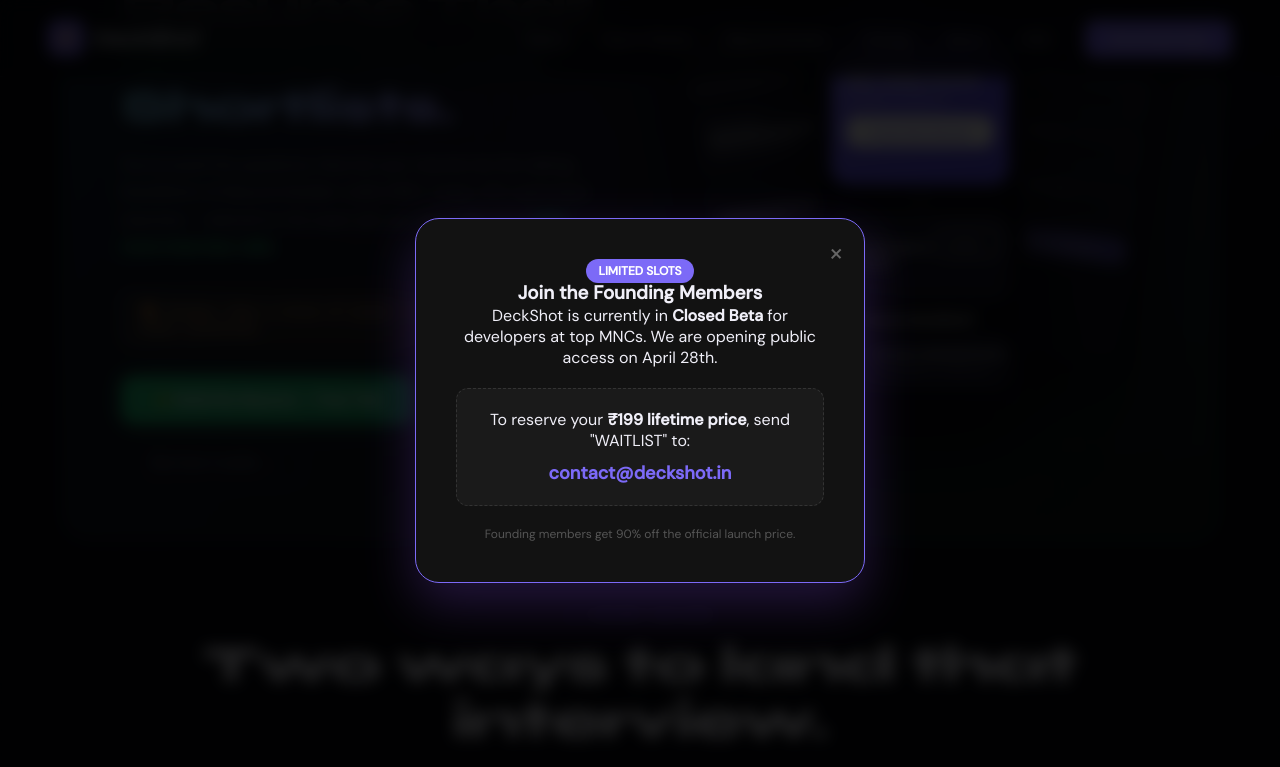
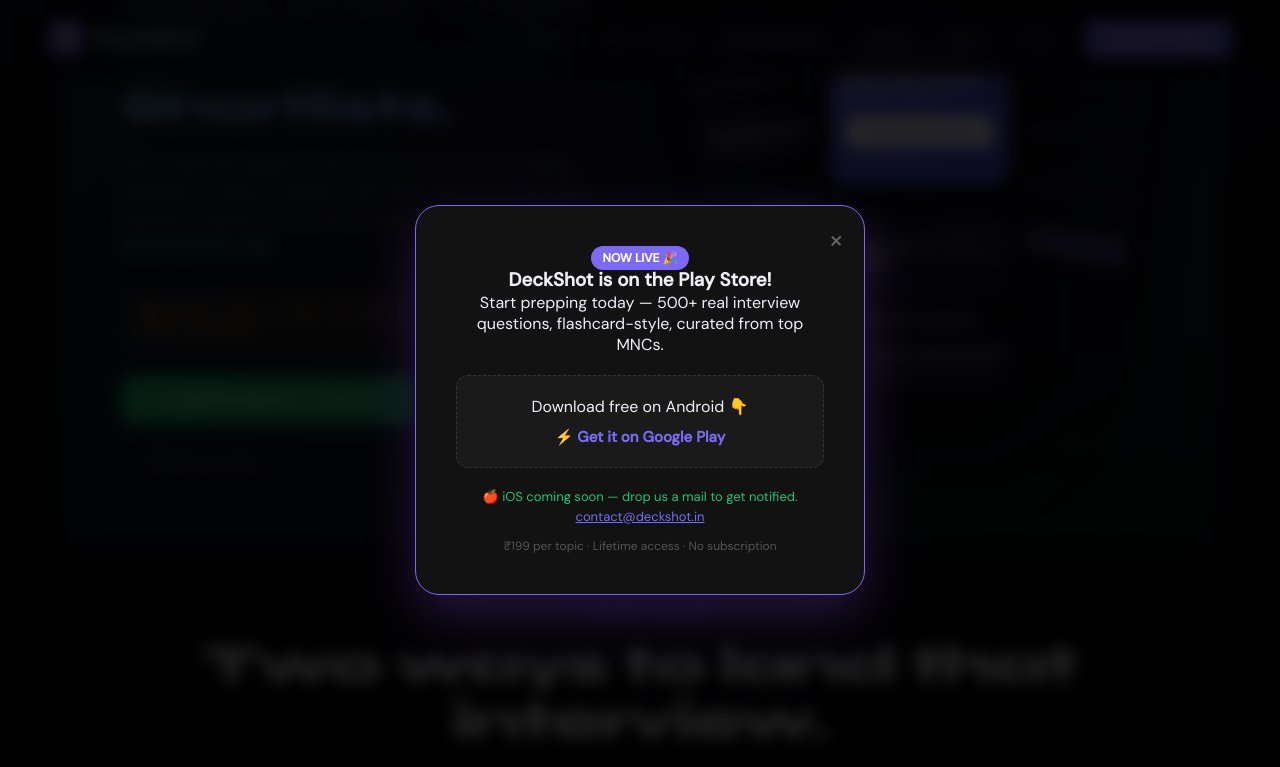
Before and after one commit to mohdzaid-dev/deckshot-website, a plain HTML site: page index.html in a window 1280 px wide. Both pictures are taken after a click on the button "✨ Build My Resume — Free Trial". Shown: the part 5315-6082 px from the top of the page. Drawn offline with Linux system fonts and the light colour scheme.

Commit message:
Revise waitlist modal for DeckShot launch
Updated waitlist modal content to reflect the launch of DeckShot on the Play Store and added download instructions.

```diff
--- a/index.html
+++ b/index.html
@@ -3027,20 +3027,28 @@
   <div id="waitlistModal" class="modal-overlay">
   <div class="modal-content">
     <span class="close-modal" onclick="closeWaitlist()">&times;</span>
-    <div class="modal-header">
-      <span class="badge">Limited Slots</span>
-      <h3>Join the Founding Members</h3>
-    </div>
-    <p>DeckShot is currently in <strong>Closed Beta</strong> for developers at top MNCs. We are opening public access on April 28th.</p>
-
-    <div class="waitlist-box">
-      <p>To reserve your <strong>₹199 lifetime price</strong>, send "WAITLIST" to:</p>
-      <a href="mailto:contact@deckshot.in?subject=Join%20Waitlist&body=Hi%20Zaid,%20I'd%20like%20to%20join%20the%20DeckShot%20waitlist." class="email-link">
-        contact@deckshot.in
-      </a>
-    </div>
-
-    <p class="small-print">Founding members get 90% off the official launch price.</p>
+  <div class="modal-header">
+    <span class="badge">Now Live 🎉</span>
+    <h3>DeckShot is on the Play Store!</h3>
+  </div>
+  <p>Start prepping today — 500+ real interview questions, flashcard-style, curated from top MNCs.</p>
+
+  <div class="waitlist-box">
+    <p>Download free on Android 👇</p>
+    <a href="https://play.google.com/store/apps/details?id=com.DeckShot"
+       target="_blank"
+       class="email-link"
+       style="font-size:15px;">
+      ⚡ Get it on Google Play
+    </a>
+  </div>
+
+  <p style="margin-top: 12px; font-size:13px; color: var(--teal);">🍎 iOS coming soon — drop us a mail to get notified.</p>
+  <a href="mailto:contact@deckshot.in?subject=Notify me for iOS&body=Hi, please notify me when DeckShot launches on iOS."
+     style="font-size:13px; color: var(--violet);">
+    contact@deckshot.in
+  </a>
+  <p class="small-print" style="margin-top:12px;">₹199 per topic · Lifetime access · No subscription</p>
   </div>
 </div>
 
```
